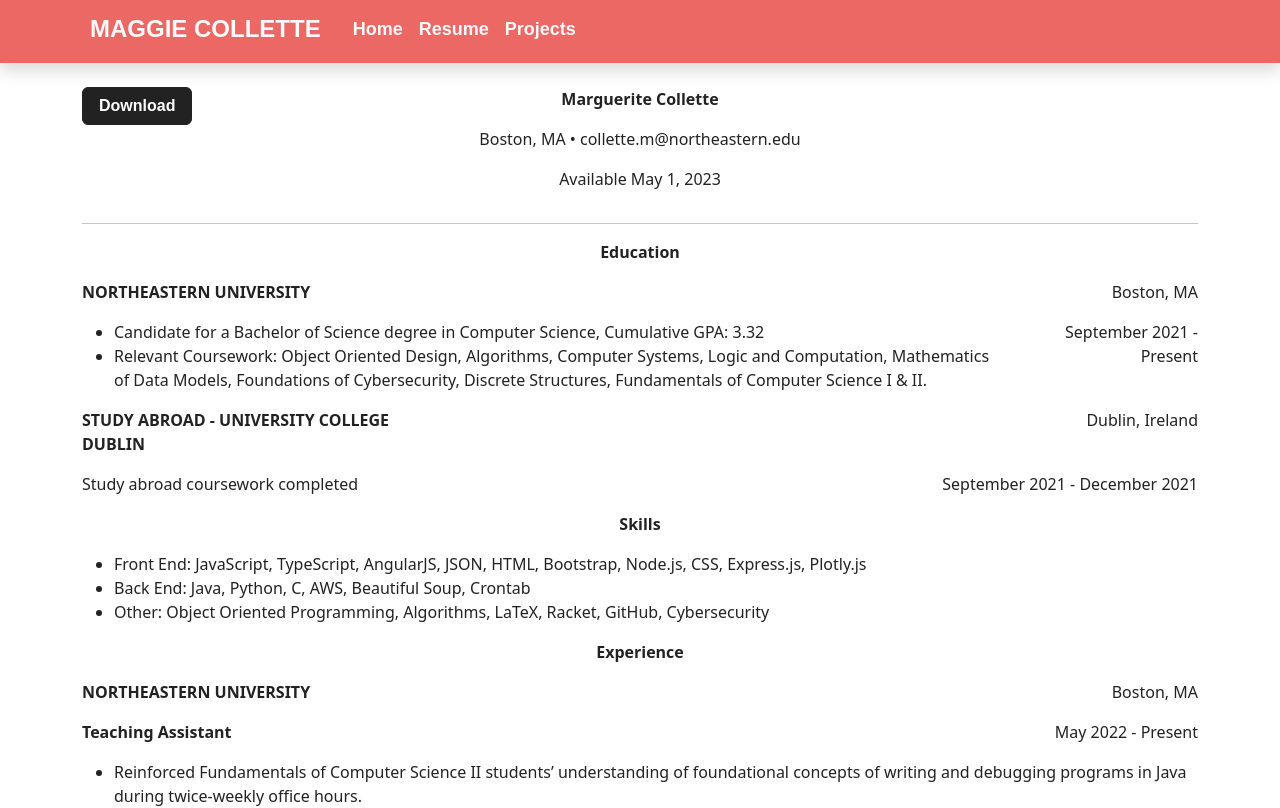
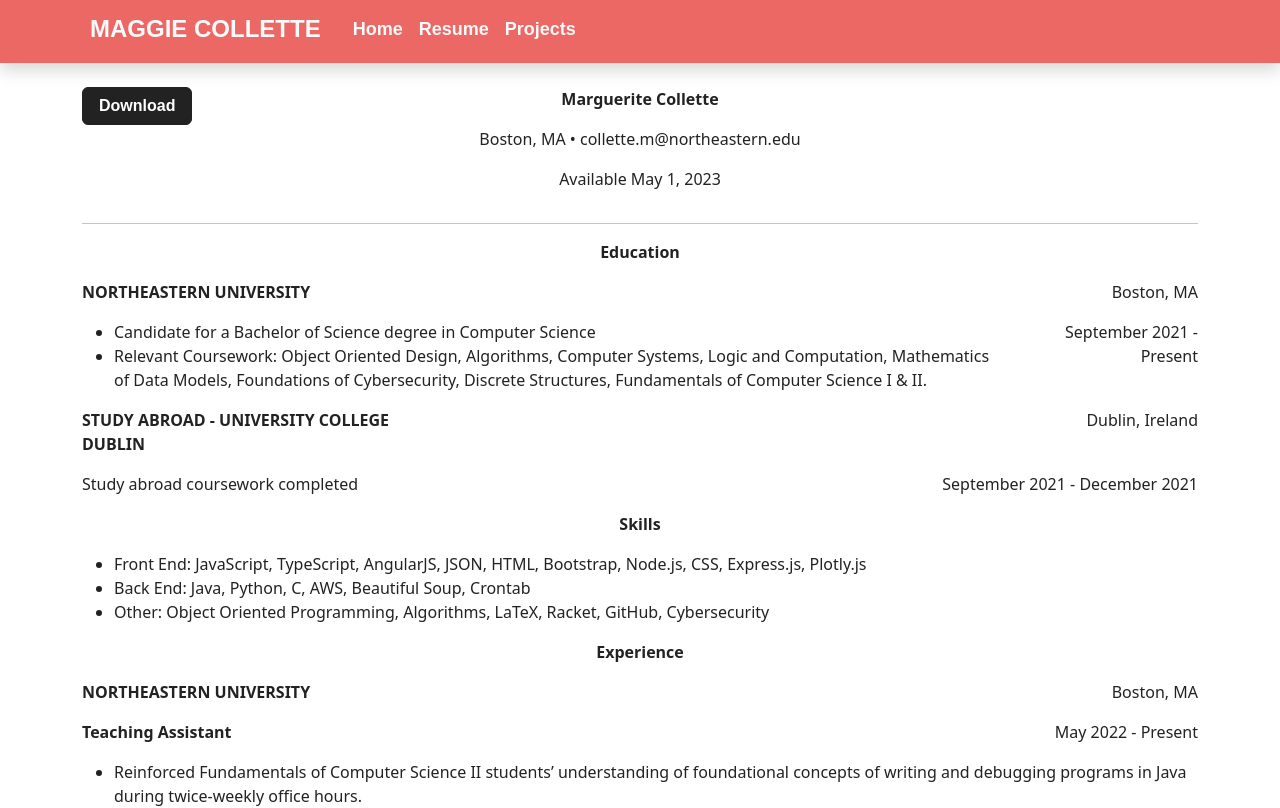
Before and after one commit to maggiecollette/Personal-Site, an Angular app: page /resume in a window 1280 px wide. Shown: the top 808 px of the page. Built offline with nearby package versions, Linux system fonts and the light colour scheme.

Commit message:
Updated resume page

```diff
--- a/src/app/resume/resume.component.html
+++ b/src/app/resume/resume.component.html
@@ -29,7 +29,7 @@
   <div class="row justify-content-between">
     <div class="col-10 text-start">
       <ul>
-        <li>Candidate for a Bachelor of Science degree in Computer Science, Cumulative GPA: 3.32</li>
+        <li>Candidate for a Bachelor of Science degree in Computer Science</li>
         <li>Relevant Coursework: Object Oriented Design, Algorithms, Computer Systems, Logic and Computation,
           Mathematics of Data Models, Foundations of Cybersecurity, Discrete Structures, Fundamentals of Computer Science I & II.</li>
       </ul>
```
Also changed, not shown: 1 other file (tests, documents, lock files or other folders).
